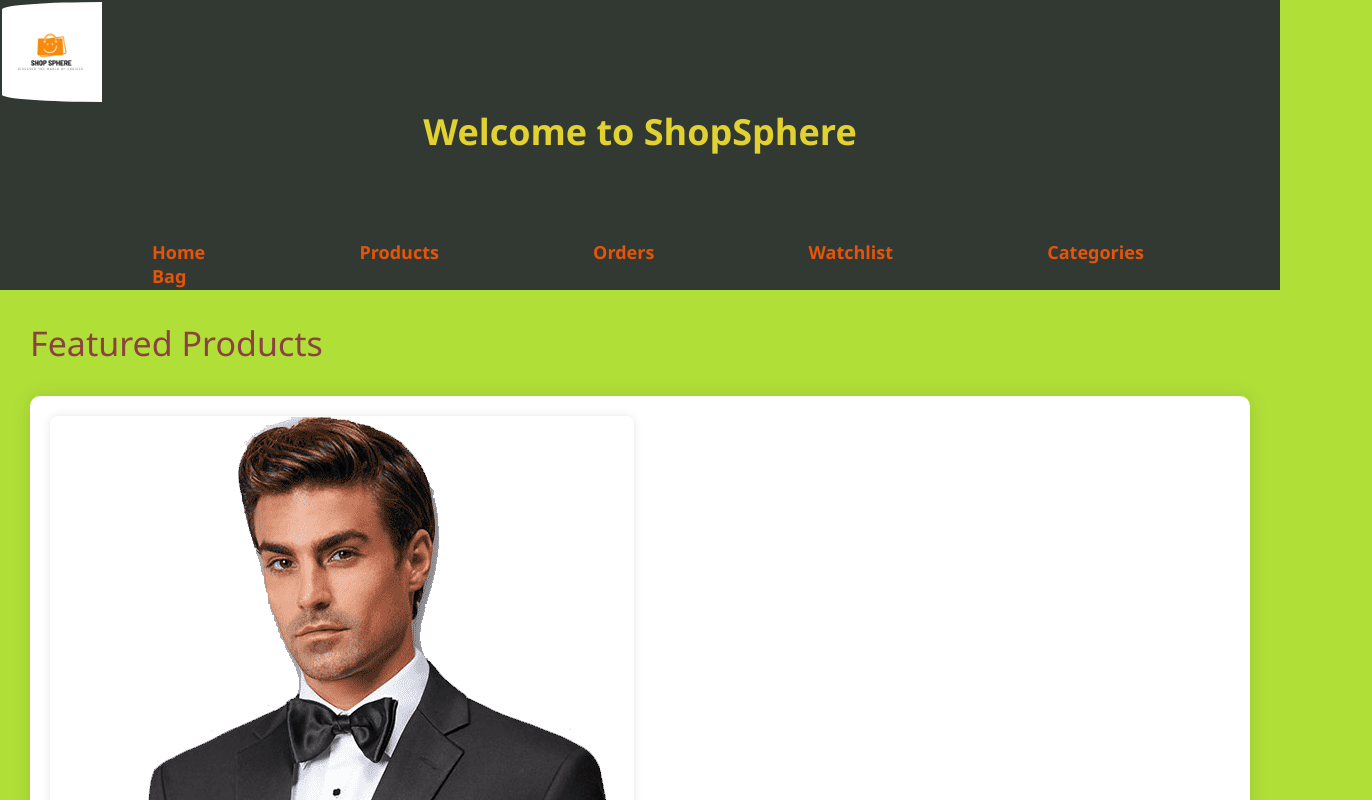
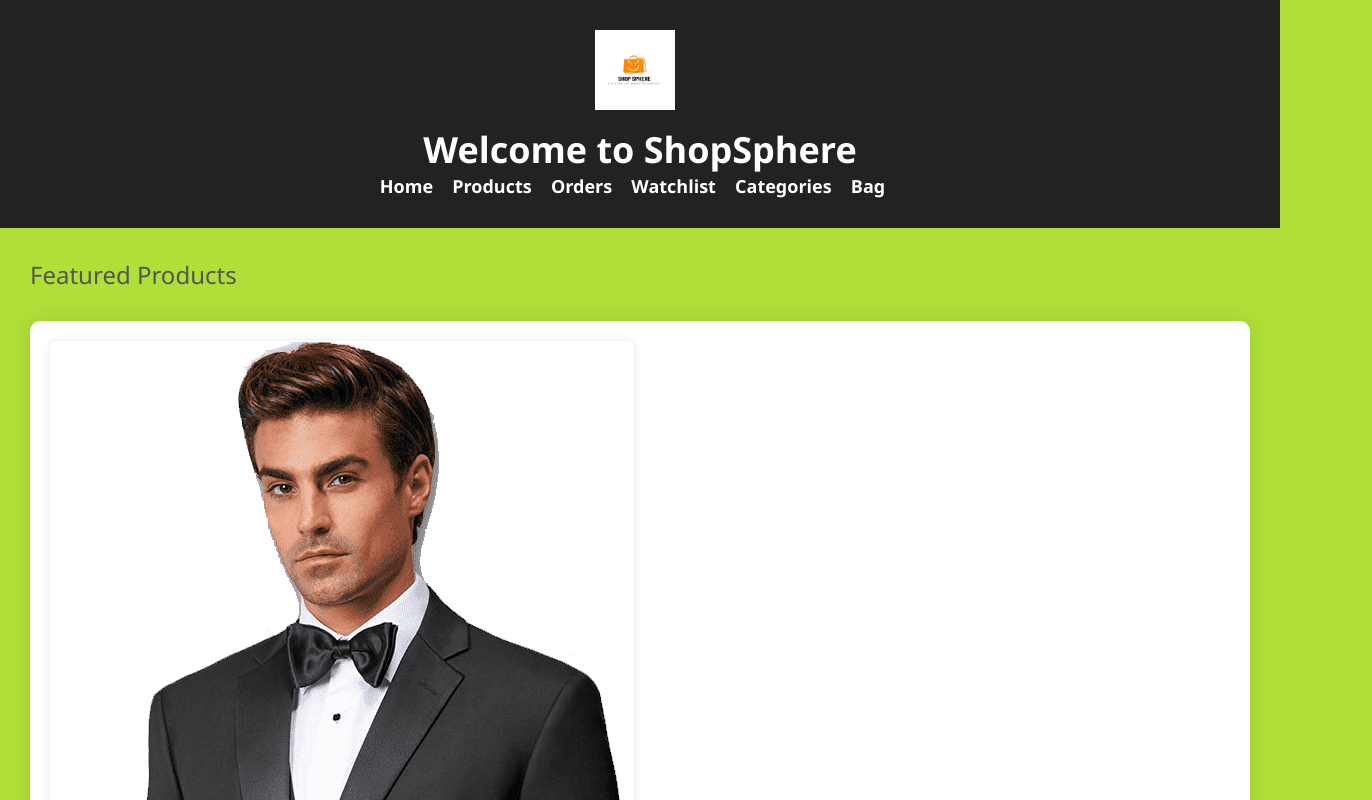
Before and after one commit to binitworld/Shop-Sphere, a plain HTML site: page index.html in a window 1280 px wide. Shown: the top 800 px of the page, 1372 px wide, since content can reach past the window. Drawn offline with Linux system fonts and the light colour scheme.

Commit message:
26-02-24..

```diff
--- a/styles.CSS
+++ b/styles.CSS
@@ -8,72 +8,65 @@ body, h1, h2, h3, p, ul, li {
 body {
     background-color: #b0df38;
     font-family: 'Segoe UI', Tahoma, Geneva, Verdana, sans-serif;
-    color: #333333;
+    color: #333;
 }
 
 
-/* Style the header */
 header {
-    background-color: #323932;
-    color: #e1d231;
-    padding: 2px ;
+    background-color: #222;
+    color: #fff;
+    padding: 30px 0;
+    text-align: center;
 }
 
 #logo img {
-    width: 100px;
-    height: 100px;
+    width: 80px;
+    height: auto;
     margin-right: 10px;
-    padding-right: 1260px;
-    border-radius: 50% ;
 
 }
 
 h1 {
     font-size: 36px;
-    text-align: center;
-    /* margin-top: 10px; */
-    margin-bottom: 10px;
-    padding-bottom: 74px;
+    margin-top: 10px;
 }
 
 h2 {
-    font-size: 34px;
+    font-size: 24px;
     font-weight: normal;
-    color: #8d4242;
+    color: #555;
     margin-bottom: 30px;
 }
 
 nav ul {
     list-style: none;
-    padding-right: 50px;
 }
 
 nav li {
     display: inline;
-    margin-left: 150px;
-
+    margin-right: 15px;
 }
 
 nav a {
     text-decoration: none;
-    color: #e6540a;
+    color: #fff;
     font-weight: bold;
     font-size: 18px;
     transition: color 0.3s ease;
-
 }
 
 nav a:hover {
     color: #ffcc00;
+    box-shadow:  0 0 15px 5px #f6f61e;
 }
 
-/* Style the products section */
+
 #products {
     padding: 30px;
 }
 
 .product {
-    background-color: #fff;
+    background-color:#fff;
     padding: 20px;
     margin-bottom: 30px;
     border-radius: 10px;
@@ -83,6 +76,8 @@ nav a:hover {
 
 .product:hover {
     transform: translateY(-5px);
+    box-shadow: 0 0 29px 5px #f6f61e;
+
 }
 
 .product img {
```
